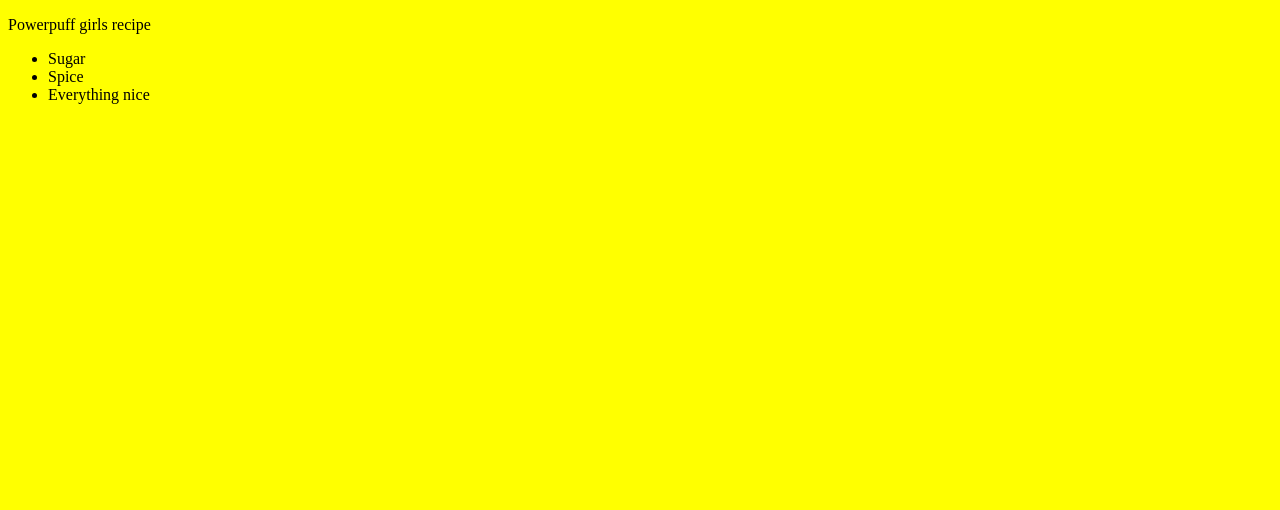
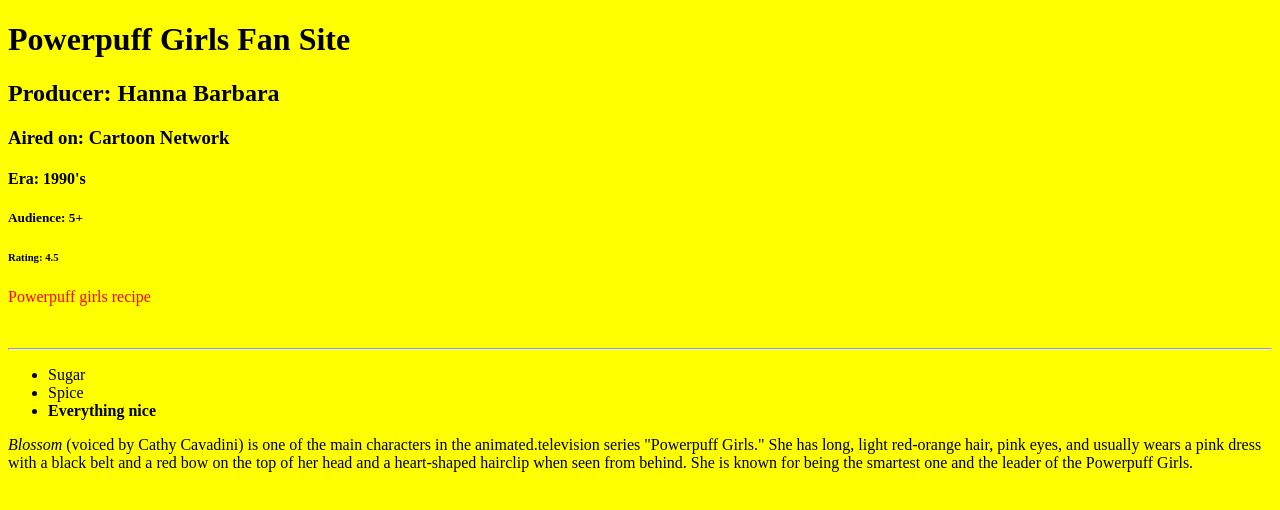
Before and after one commit to NaveenMuralidharan/Naveen_Murali_22.github.io, a plain HTML site: page index.html in a window 1280 px wide. Drawn offline with Linux system fonts and the light colour scheme.

Commit message:
updated html and css

```diff
--- a/app.css
+++ b/app.css
@@ -2,3 +2,7 @@ body {
     background-color: yellow;
     font-family:"Times New Roman", Times, serif;
 }
+
+span {
+    color: red;
+}
--- a/index.html
+++ b/index.html
@@ -3,12 +3,28 @@
     <title> CS6011 Lab 1 </title>
     <link rel="stylesheet" href="app.css">
   </head>
-  <body>
-    <p> Powerpuff girls recipe </p>
+<body>
+  <h1>Powerpuff Girls Fan Site </h1>
+  <h2>Producer: Hanna Barbara</h2>
+  <h3>Aired on: Cartoon Network </h3>
+  <h4>Era: 1990's </h4>
+  <h5>Audience: 5+ </h5>
+  <h6>Rating: 4.5 </h6>
+
+  <p><span> Powerpuff girls recipe </span> </p>
+  <br>
+  <hr>
+  <div>
     <ul>
       <li>Sugar</li>
       <li>Spice</li>
-      <li>Everything nice</li>
+      <li><b>Everything nice</b></li>
     </ul>
+  </div>
+  <div>
+   <em> Blossom </em> (voiced by Cathy Cavadini) is one of the main characters in the animated.television series "Powerpuff Girls."
+
+She has long, light red-orange hair, pink eyes, and usually wears a pink dress with a black belt and a red bow on the top of her head and a heart-shaped hairclip when seen from behind. She is known for being the smartest one and the leader of the Powerpuff Girls.
+  </div>
   </body>
 </html>
```
